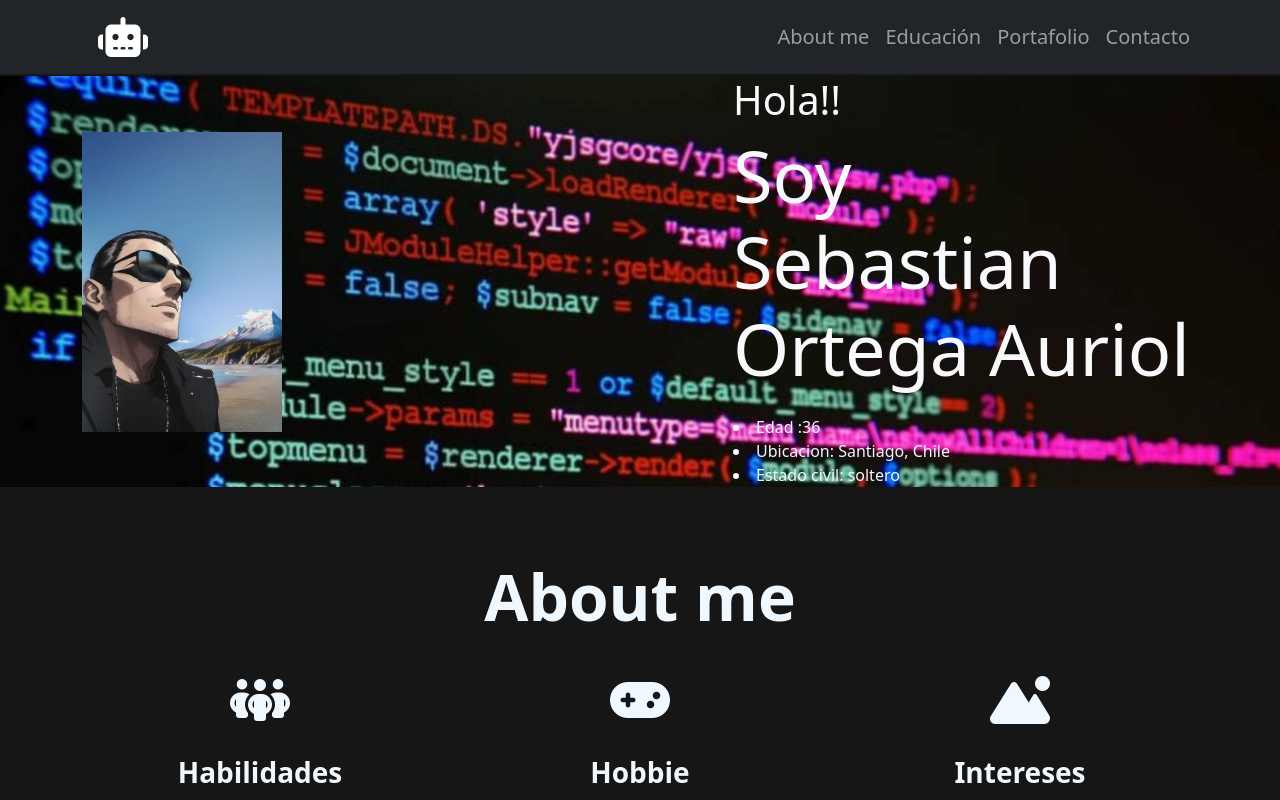
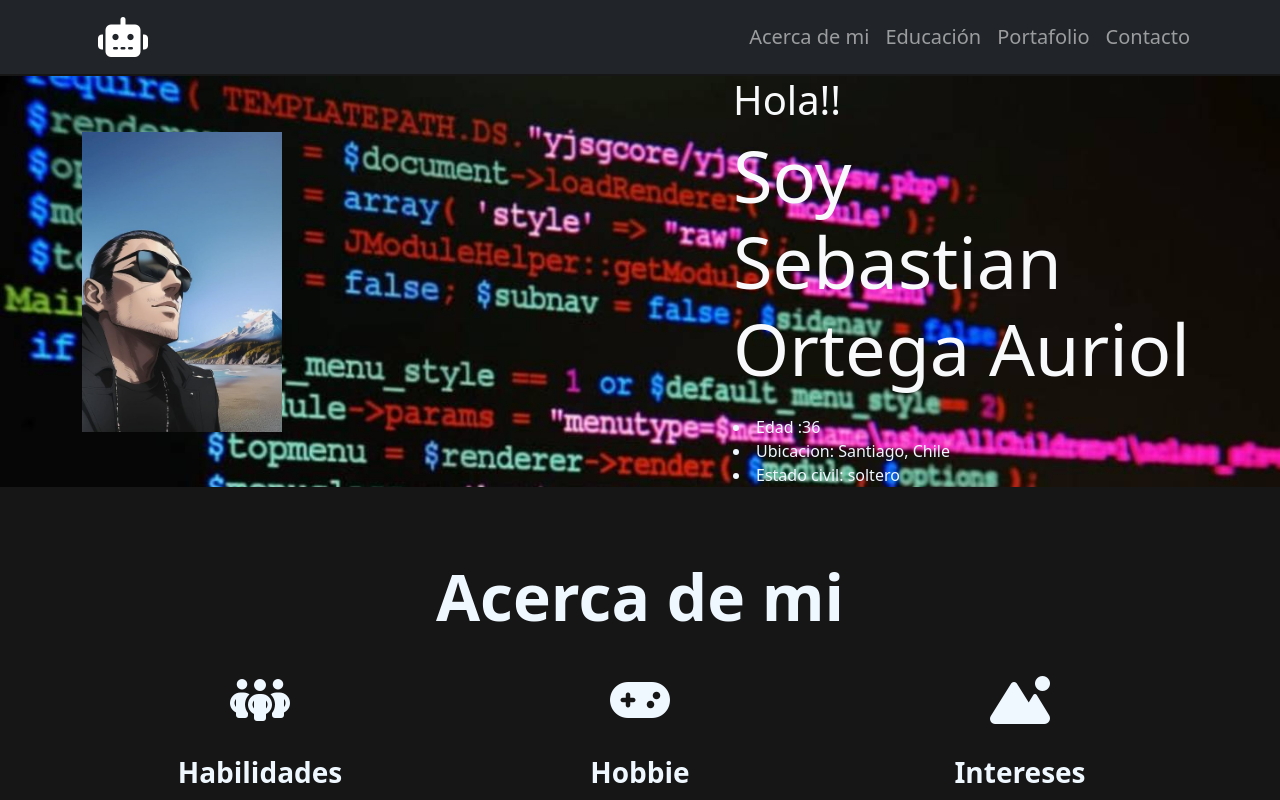
Before and after one commit to fvaldivieso21/rasoh2.github.io-forkeado, a plain HTML site: page index.html in a window 1280 px wide. Shown: the top 800 px of the page. Drawn offline with nearby package versions, Linux system fonts and the light colour scheme; files whose address does not match are found by name.

Commit message:
correccion titulos

```diff
--- a/index.html
+++ b/index.html
@@ -48,7 +48,7 @@
         <div class="collapse navbar-collapse" id="navbarSupportedContent">
           <ul class="navbar-nav ms-auto mb-2 mb-lg-0 fs-5">
             <li class="nav-item">
-              <a class="nav-link" href="#aboutme">About me</a>
+              <a class="nav-link" href="#aboutme">Acerca de mi</a>
             </li>
             <li class="nav-item">
               <a class="nav-link" href="#educacion">Educación </a>
@@ -94,7 +94,7 @@
     </header>
     <!-- about me -->
     <section id="aboutme" class="container text-center py-5">
-      <h2 class="display-3 fw-bold my-4">About me</h2>
+      <h2 class="display-3 fw-bold my-4">Acerca de mi</h2>
 
       <p class="my-4"></p>
 
```
